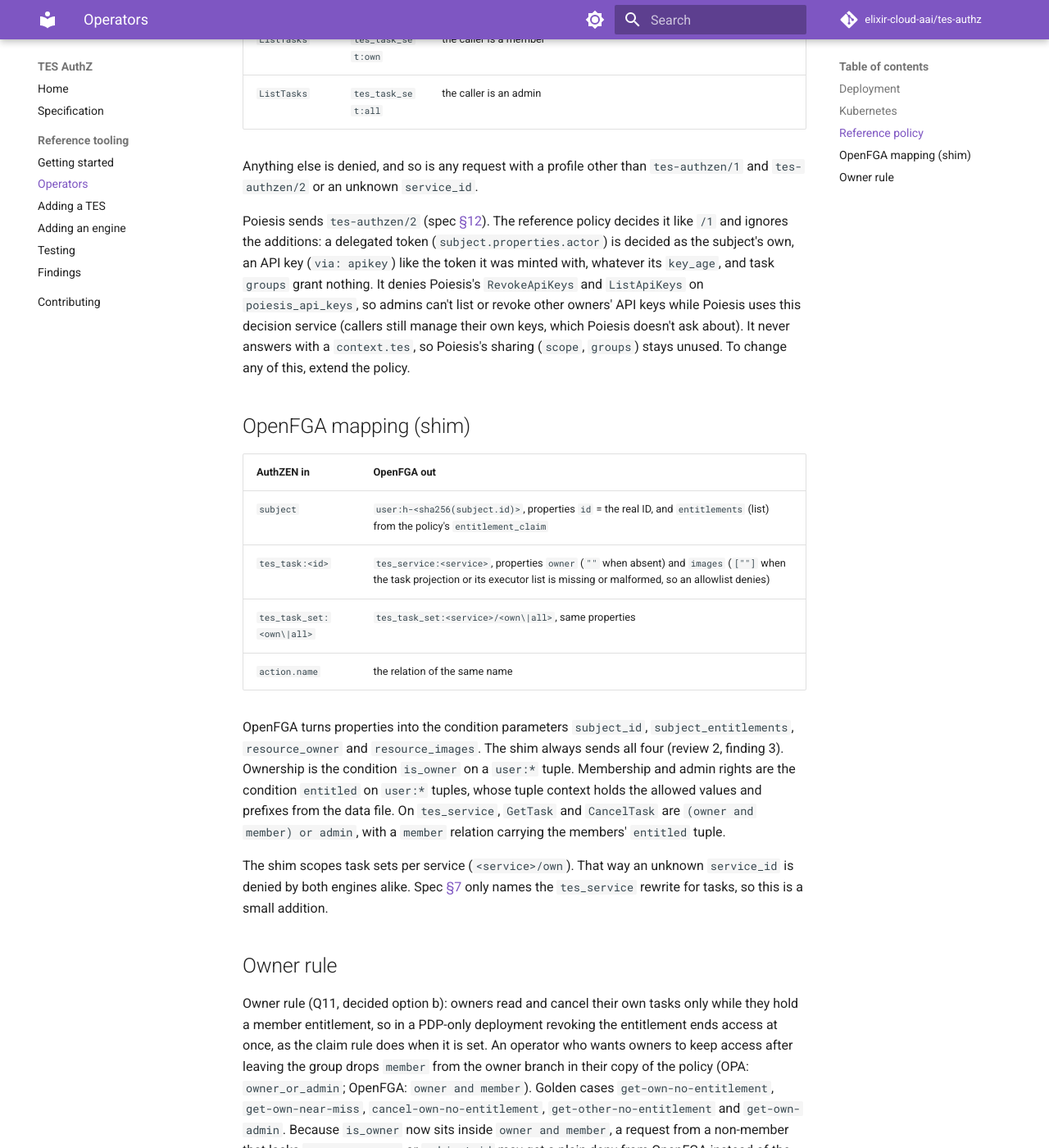
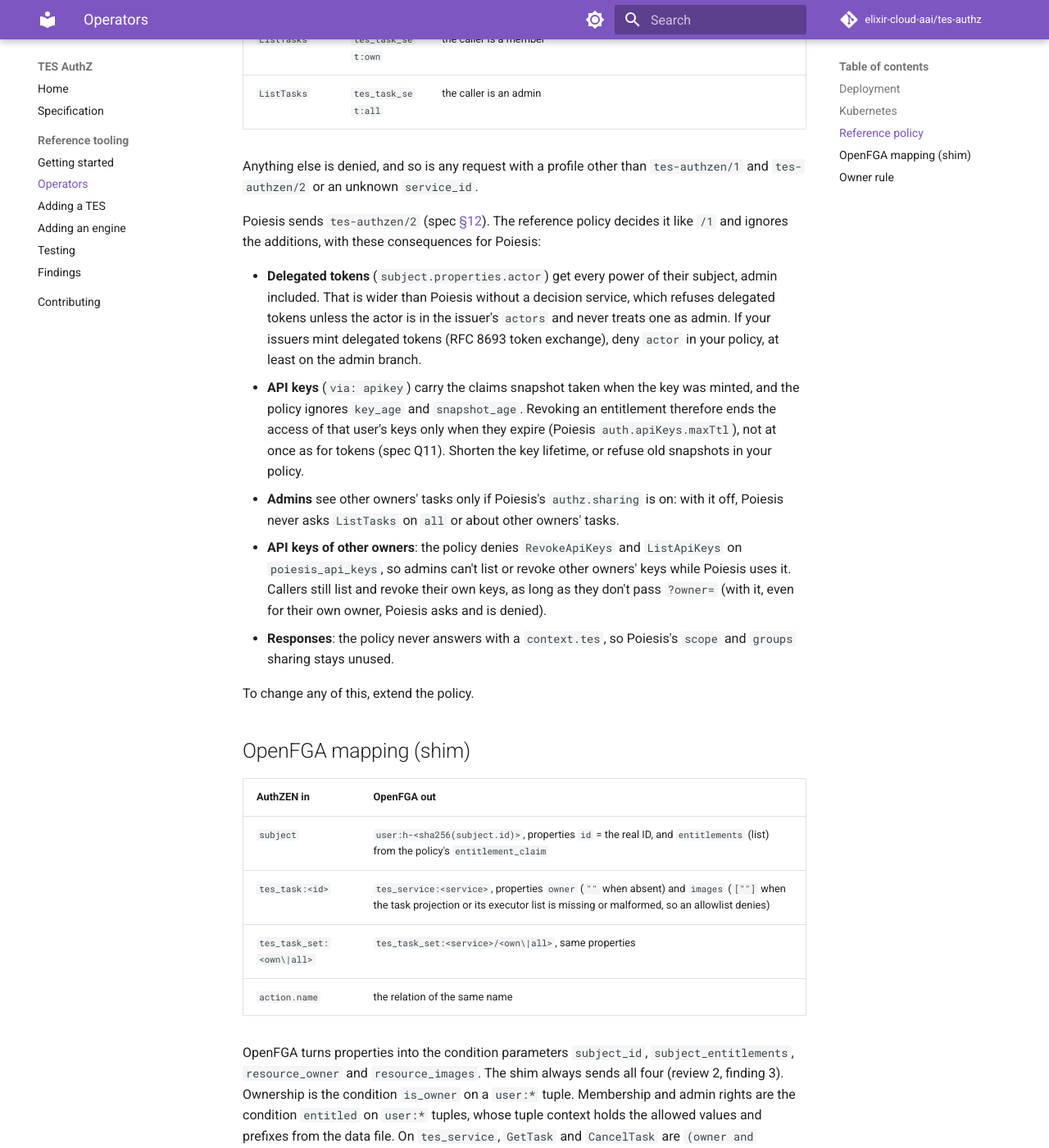
Before and after one commit to elixir-cloud-aai/tes-authz, an MkDocs documentation site: the page built from docs/operators.md, in a window 1280 px wide and 1400 px high, scrolled down 3786 px. Shown: the whole window at 82% size. Built offline with MkDocs 1.6.1 and Material for MkDocs 9.7.7, drawn with Linux system fonts in a browser that asks for light colours; comment, search, counter and statistics services are not loaded.

Commit message:
docs: name the security trade-offs of /2
The reference policy ignores actor and the API key snapshot age:
say so in spec section 12 and the operator guide, with what
operators do about it, plus the sharing and own-key caveats for
Poiesis. Contract tags of the api-keys golden cases are now case 7;
a unit test checks that /2 properties never reach OpenFGA.

Co-Authored-By: Claude Opus 5.5 <noreply@anthropic.com>

```diff
--- a/docs/operators.md
+++ b/docs/operators.md
@@ -106,7 +106,15 @@ The policy implements spec [§7](specification.md#7-reference-decision-service-a
 
 Anything else is denied, and so is any request with a profile other than `tes-authzen/1` and `tes-authzen/2` or an unknown `service_id`.
 
-Poiesis sends `tes-authzen/2` (spec [§12](specification.md#12-tes-authzen2-delta-to-1)). The reference policy decides it like `/1` and ignores the additions: a delegated token (`subject.properties.actor`) is decided as the subject's own, an API key (`via: apikey`) like the token it was minted with, whatever its `key_age`, and task `groups` grant nothing. It denies Poiesis's `RevokeApiKeys` and `ListApiKeys` on `poiesis_api_keys`, so admins can't list or revoke other owners' API keys while Poiesis uses this decision service (callers still manage their own keys, which Poiesis doesn't ask about). It never answers with a `context.tes`, so Poiesis's sharing (`scope`, `groups`) stays unused. To change any of this, extend the policy.
+Poiesis sends `tes-authzen/2` (spec [§12](specification.md#12-tes-authzen2-delta-to-1)). The reference policy decides it like `/1` and ignores the additions, with these consequences for Poiesis:
+
+- **Delegated tokens** (`subject.properties.actor`) get every power of their subject, admin included. That is wider than Poiesis without a decision service, which refuses delegated tokens unless the actor is in the issuer's `actors` and never treats one as admin. If your issuers mint delegated tokens (RFC 8693 token exchange), deny `actor` in your policy, at least on the admin branch.
+- **API keys** (`via: apikey`) carry the claims snapshot taken when the key was minted, and the policy ignores `key_age` and `snapshot_age`. Revoking an entitlement therefore ends the access of that user's keys only when they expire (Poiesis `auth.apiKeys.maxTtl`), not at once as for tokens (spec Q11). Shorten the key lifetime, or refuse old snapshots in your policy.
+- **Admins** see other owners' tasks only if Poiesis's `authz.sharing` is on: with it off, Poiesis never asks `ListTasks` on `all` or about other owners' tasks.
+- **API keys of other owners**: the policy denies `RevokeApiKeys` and `ListApiKeys` on `poiesis_api_keys`, so admins can't list or revoke other owners' keys while Poiesis uses it. Callers still list and revoke their own keys, as long as they don't pass `?owner=` (with it, even for their own owner, Poiesis asks and is denied).
+- **Responses**: the policy never answers with a `context.tes`, so Poiesis's `scope` and `groups` sharing stays unused.
+
+To change any of this, extend the policy.
 
 ## OpenFGA mapping (shim)
 
```
Also changed, not shown: docs/index.md (+1 -1 lines), docs/testing.md (+2 -2 lines), spec/tes-authzen-1.md (+6 -1 lines), 6 other files.
